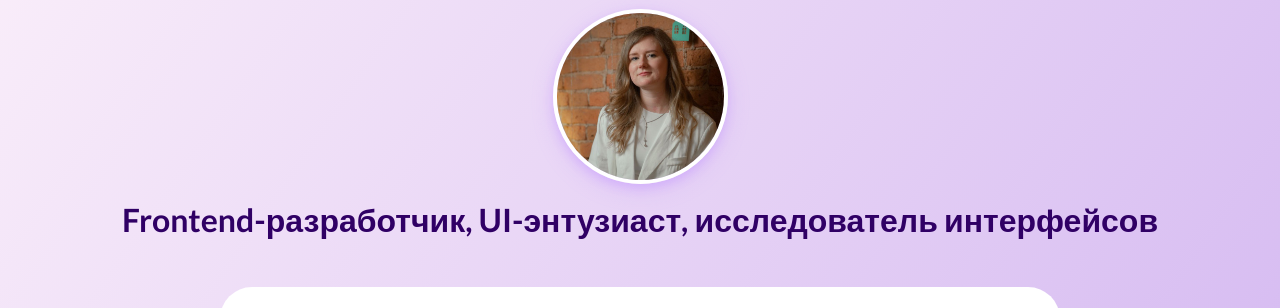
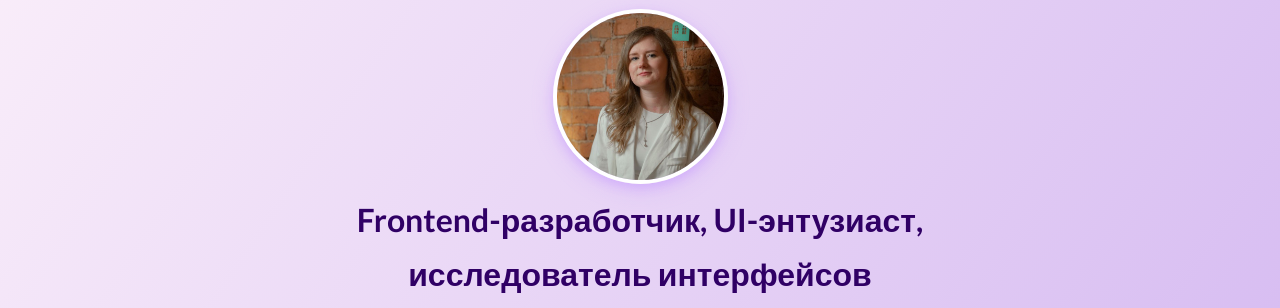
Before and after one commit to Remilee/remilee-landing, a plain HTML site: page index.html in a window 1280 px wide. Shown: the part 177-485 px from the top of the page. Drawn offline with Linux system fonts and the light colour scheme.

Commit message:
fix: max-width for header

```diff
--- a/style.css
+++ b/style.css
@@ -69,6 +69,8 @@ body {
 header {
     padding: 2.5rem 1rem;
     text-align: center;
+    margin: 0 auto;
+    max-width: 840px;
 }
 .theme-toggle {
     background-color: white;
```
Also changed, not shown: index.html (+0 -1 lines).
